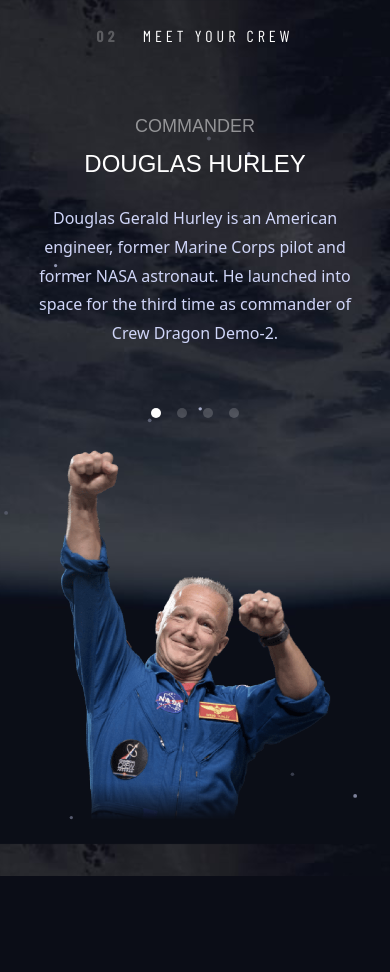
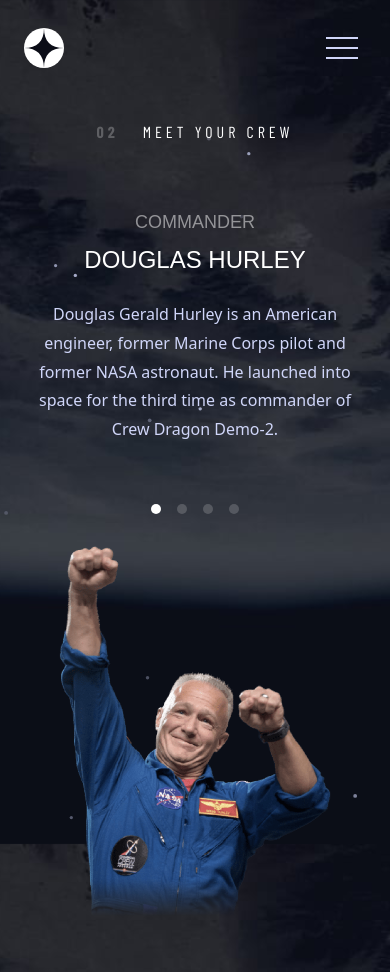
Before and after one commit to Pilvorm/space-tourism, a Next.js app: page /crew in a window 390 px wide. Before the commit the page ends 876 px from the top, so only its background shows below. Built offline with nearby package versions, Linux system fonts and the light colour scheme; a web font is replaced by a local one.

Commit message:
hotfix 3

```diff
--- a/app/crew/page.js
+++ b/app/crew/page.js
@@ -59,7 +59,7 @@
 
   return (
     <PageWrapper>
-      <div className="md:min-h-screen">
+      <div className="min-h-screen">
         {/* HEADER */}
         <PageLabel pageNumber={2} label={"Meet Your Crew"} />
 
--- a/app/destination/page.js
+++ b/app/destination/page.js
@@ -204,7 +204,7 @@
 
   return (
     <PageWrapper>
-      <div className="md:min-h-screen z-0">
+      <div className="min-h-screen z-0">
         {/* HEADER */}
         <PageLabel pageNumber={1} label={"Pick Your Destination"} />
 
--- a/app/layout.js
+++ b/app/layout.js
@@ -26,7 +26,7 @@
       <body className={bodyClass}>
         <ReactLenis root />
 
-        {/* <Navigation /> */}
+        <Navigation />
 
         {children}
 
--- a/app/page.js
+++ b/app/page.js
@@ -66,7 +66,7 @@
 
   return (
     <PageWrapper>
-      <main className="md:min-h-screen flex flex-col lg:justify-end py-6 md:py-24 px-6 md:px-10 xl:px-32">
+      <main className="min-h-screen flex flex-col lg:justify-end py-6 md:py-24 px-6 md:px-10 xl:px-32">
         <div className="flex flex-col lg:flex-row items-center lg:items-end justify-between gap-12 px-0 md:px-12 text-center lg:text-left">
           {/* TEXTS */}
           <div className="flex flex-col gap-6">
--- a/app/technology/page.js
+++ b/app/technology/page.js
@@ -12,7 +12,7 @@
 
   return (
     <PageWrapper>
-      <div className="md:min-h-screen">
+      <div className="min-h-screen">
         {/* HEADER */}
         <PageLabel pageNumber={3} label={"Space Launch 101"} />
 
```
